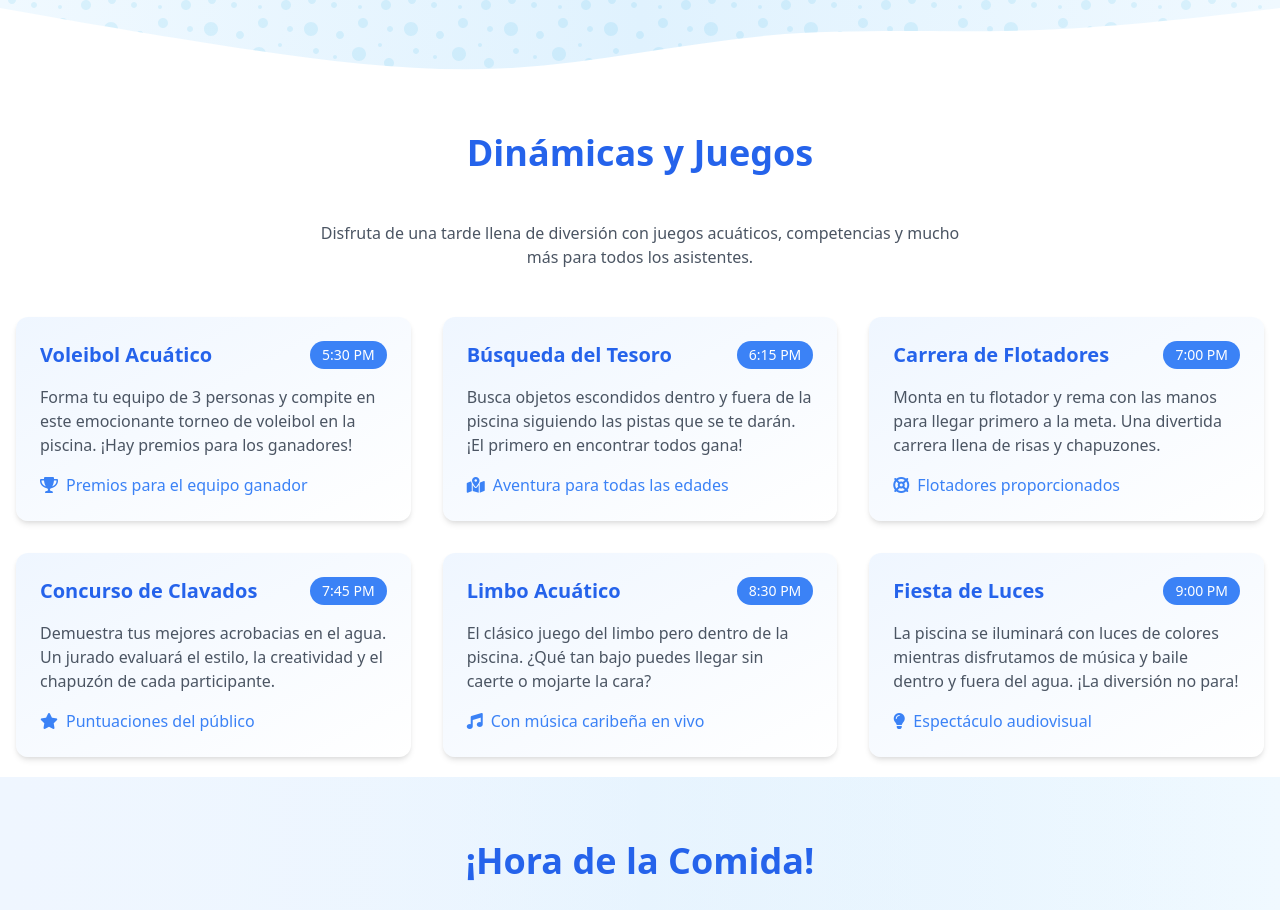
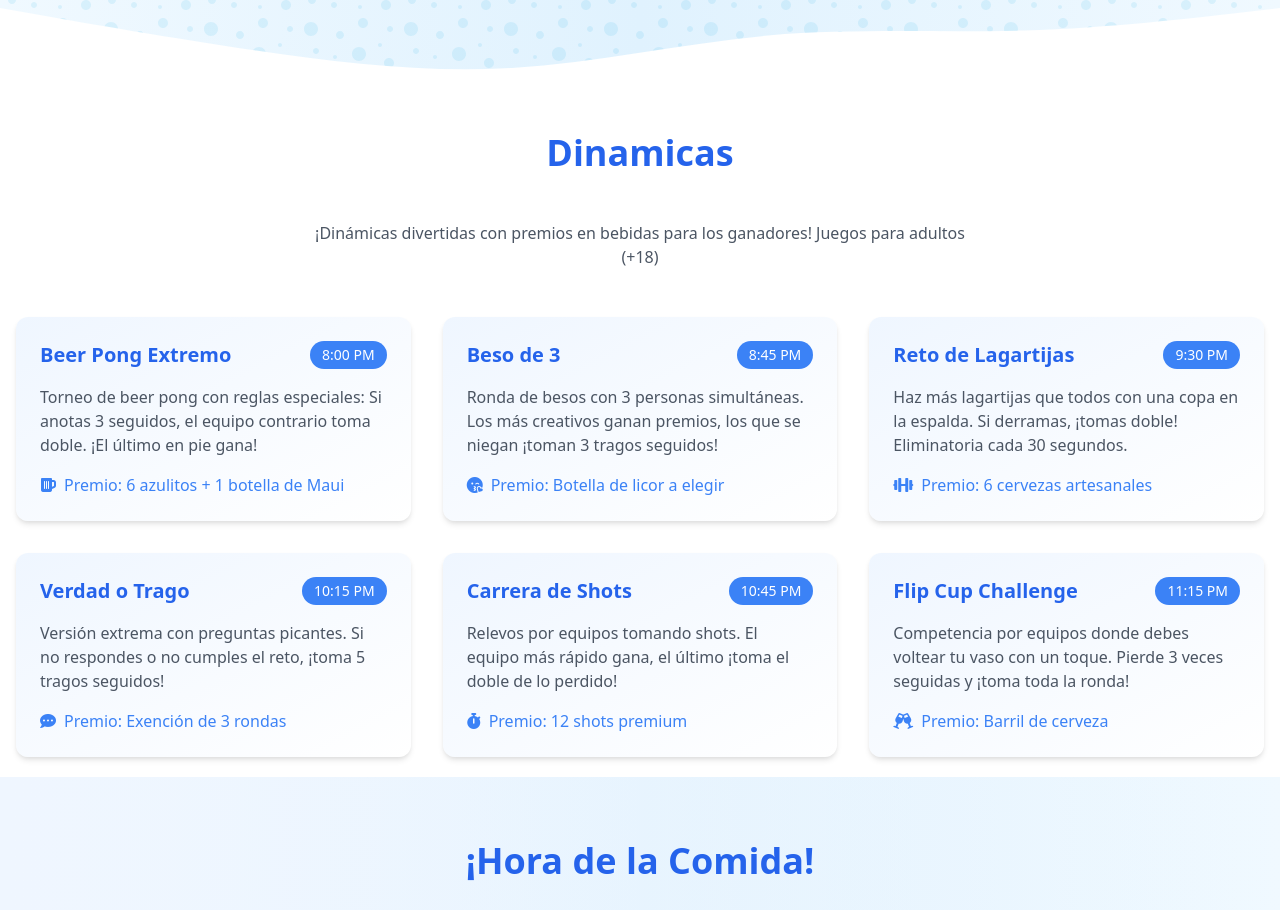
Before and after one commit to alexispathe/DavisFest, a plain HTML site: page index.html in a window 1280 px wide. Shown: the part 582-1492 px from the top of the page. Drawn offline with nearby package versions, Linux system fonts and the light colour scheme.

Commit message:
Cambio de dinamicas

```diff
--- a/index.html
+++ b/index.html
@@ -112,23 +112,24 @@
     </header>
 
     <!-- Activities Section -->
+    <!-- Activities Section -->
 <section class="py-5 bg-white">
     <div class="container mx-auto px-4">
-            <h2 class="text-4xl font-bold text-center mb-12 text-blue-600">Dinámicas y Juegos</h2>
-            <p class="text-center text-gray-600 mb-12 max-w-2xl mx-auto">Disfruta de una tarde llena de diversión con juegos acuáticos, competencias y mucho más para todos los asistentes.</p>
+        <h2 class="text-4xl font-bold text-center mb-12 text-blue-600">Dinamicas</h2>
+        <p class="text-center text-gray-600 mb-12 max-w-2xl mx-auto">¡Dinámicas divertidas con premios en bebidas para los ganadores! Juegos para adultos (+18)</p>
 
         <div class="grid grid-cols-1 md:grid-cols-2 lg:grid-cols-3 gap-8">
             <!-- Event Card 1 -->
             <div class="event-card bg-gradient-to-br from-blue-50 to-cyan-50 rounded-xl shadow-md overflow-hidden opacity-0">
                 <div class="p-6">
                     <div class="flex justify-between items-center mb-4">
-                            <h3 class="text-xl font-bold text-blue-600">Voleibol Acuático</h3>
-                            <span class="bg-blue-500 text-white text-sm py-1 px-3 rounded-full">5:30 PM</span>
+                        <h3 class="text-xl font-bold text-blue-600">Beer Pong Extremo</h3>
+                        <span class="bg-blue-500 text-white text-sm py-1 px-3 rounded-full">8:00 PM</span>
                     </div>
-                        <p class="text-gray-600">Forma tu equipo de 3 personas y compite en este emocionante torneo de voleibol en la piscina. ¡Hay premios para los ganadores!</p>
+                    <p class="text-gray-600">Torneo de beer pong con reglas especiales: Si anotas 3 seguidos, el equipo contrario toma doble. ¡El último en pie gana!</p>
                     <div class="mt-4 flex items-center text-blue-500">
-                            <i class="fas fa-trophy mr-2"></i>
-                            <span>Premios para el equipo ganador</span>
+                        <i class="fas fa-beer mr-2"></i>
+                        <span>Premio: 6 azulitos + 1 botella de Maui</span>
                     </div>
                 </div>
             </div>
@@ -137,13 +138,13 @@
             <div class="event-card bg-gradient-to-br from-blue-50 to-cyan-50 rounded-xl shadow-md overflow-hidden opacity-0">
                 <div class="p-6">
                     <div class="flex justify-between items-center mb-4">
-                            <h3 class="text-xl font-bold text-blue-600">Búsqueda del Tesoro</h3>
-                            <span class="bg-blue-500 text-white text-sm py-1 px-3 rounded-full">6:15 PM</span>
+                        <h3 class="text-xl font-bold text-blue-600">Beso de 3</h3>
+                        <span class="bg-blue-500 text-white text-sm py-1 px-3 rounded-full">8:45 PM</span>
                     </div>
-                        <p class="text-gray-600">Busca objetos escondidos dentro y fuera de la piscina siguiendo las pistas que se te darán. ¡El primero en encontrar todos gana!</p>
+                    <p class="text-gray-600">Ronda de besos con 3 personas simultáneas. Los más creativos ganan premios, los que se niegan ¡toman 3 tragos seguidos!</p>
                     <div class="mt-4 flex items-center text-blue-500">
-                            <i class="fas fa-map-marked-alt mr-2"></i>
-                            <span>Aventura para todas las edades</span>
+                        <i class="fas fa-kiss-wink-heart mr-2"></i>
+                        <span>Premio: Botella de licor a elegir</span>
                     </div>
                 </div>
             </div>
@@ -152,13 +153,13 @@
             <div class="event-card bg-gradient-to-br from-blue-50 to-cyan-50 rounded-xl shadow-md overflow-hidden opacity-0">
                 <div class="p-6">
                     <div class="flex justify-between items-center mb-4">
-                            <h3 class="text-xl font-bold text-blue-600">Carrera de Flotadores</h3>
-                            <span class="bg-blue-500 text-white text-sm py-1 px-3 rounded-full">7:00 PM</span>
+                        <h3 class="text-xl font-bold text-blue-600">Reto de Lagartijas</h3>
+                        <span class="bg-blue-500 text-white text-sm py-1 px-3 rounded-full">9:30 PM</span>
                     </div>
-                        <p class="text-gray-600">Monta en tu flotador y rema con las manos para llegar primero a la meta. Una divertida carrera llena de risas y chapuzones.</p>
+                    <p class="text-gray-600">Haz más lagartijas que todos con una copa en la espalda. Si derramas, ¡tomas doble! Eliminatoria cada 30 segundos.</p>
                     <div class="mt-4 flex items-center text-blue-500">
-                            <i class="fas fa-life-ring mr-2"></i>
-                            <span>Flotadores proporcionados</span>
+                        <i class="fas fa-dumbbell mr-2"></i>
+                        <span>Premio: 6 cervezas artesanales</span>
                     </div>
                 </div>
             </div>
@@ -167,13 +168,13 @@
             <div class="event-card bg-gradient-to-br from-blue-50 to-cyan-50 rounded-xl shadow-md overflow-hidden opacity-0">
                 <div class="p-6">
                     <div class="flex justify-between items-center mb-4">
-                            <h3 class="text-xl font-bold text-blue-600">Concurso de Clavados</h3>
-                            <span class="bg-blue-500 text-white text-sm py-1 px-3 rounded-full">7:45 PM</span>
+                        <h3 class="text-xl font-bold text-blue-600">Verdad o Trago</h3>
+                        <span class="bg-blue-500 text-white text-sm py-1 px-3 rounded-full">10:15 PM</span>
                     </div>
-                        <p class="text-gray-600">Demuestra tus mejores acrobacias en el agua. Un jurado evaluará el estilo, la creatividad y el chapuzón de cada participante.</p>
+                    <p class="text-gray-600">Versión extrema con preguntas picantes. Si no respondes o no cumples el reto, ¡toma 5 tragos seguidos!</p>
                     <div class="mt-4 flex items-center text-blue-500">
-                            <i class="fas fa-star mr-2"></i>
-                            <span>Puntuaciones del público</span>
+                        <i class="fas fa-comment-dots mr-2"></i>
+                        <span>Premio: Exención de 3 rondas</span>
                     </div>
                 </div>
             </div>
@@ -182,13 +183,13 @@
             <div class="event-card bg-gradient-to-br from-blue-50 to-cyan-50 rounded-xl shadow-md overflow-hidden opacity-0">
                 <div class="p-6">
                     <div class="flex justify-between items-center mb-4">
-                            <h3 class="text-xl font-bold text-blue-600">Limbo Acuático</h3>
-                            <span class="bg-blue-500 text-white text-sm py-1 px-3 rounded-full">8:30 PM</span>
+                        <h3 class="text-xl font-bold text-blue-600">Carrera de Shots</h3>
+                        <span class="bg-blue-500 text-white text-sm py-1 px-3 rounded-full">10:45 PM</span>
                     </div>
-                        <p class="text-gray-600">El clásico juego del limbo pero dentro de la piscina. ¿Qué tan bajo puedes llegar sin caerte o mojarte la cara?</p>
+                    <p class="text-gray-600">Relevos por equipos tomando shots. El equipo más rápido gana, el último ¡toma el doble de lo perdido!</p>
                     <div class="mt-4 flex items-center text-blue-500">
-                            <i class="fas fa-music mr-2"></i>
-                            <span>Con música caribeña en vivo</span>
+                        <i class="fas fa-stopwatch mr-2"></i>
+                        <span>Premio: 12 shots premium</span>
                     </div>
                 </div>
             </div>
@@ -197,13 +198,13 @@
             <div class="event-card bg-gradient-to-br from-blue-50 to-cyan-50 rounded-xl shadow-md overflow-hidden opacity-0">
                 <div class="p-6">
                     <div class="flex justify-between items-center mb-4">
-                            <h3 class="text-xl font-bold text-blue-600">Fiesta de Luces</h3>
-                            <span class="bg-blue-500 text-white text-sm py-1 px-3 rounded-full">9:00 PM</span>
+                        <h3 class="text-xl font-bold text-blue-600">Flip Cup Challenge</h3>
+                        <span class="bg-blue-500 text-white text-sm py-1 px-3 rounded-full">11:15 PM</span>
                     </div>
-                        <p class="text-gray-600">La piscina se iluminará con luces de colores mientras disfrutamos de música y baile dentro y fuera del agua. ¡La diversión no para!</p>
+                    <p class="text-gray-600">Competencia por equipos donde debes voltear tu vaso con un toque. Pierde 3 veces seguidas y ¡toma toda la ronda!</p>
                     <div class="mt-4 flex items-center text-blue-500">
-                            <i class="fas fa-lightbulb mr-2"></i>
-                            <span>Espectáculo audiovisual</span>
+                        <i class="fas fa-glass-cheers mr-2"></i>
+                        <span>Premio: Barril de cerveza</span>
                     </div>
                 </div>
             </div>
```
Lines whose indentation alone changed are shown as unchanged.
